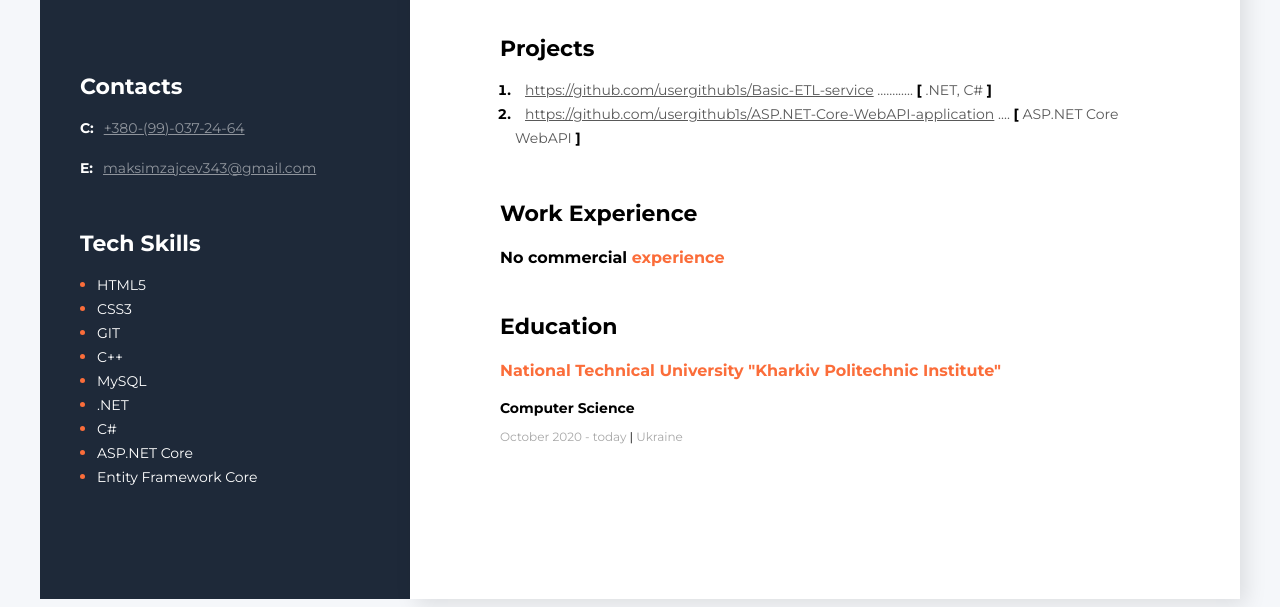
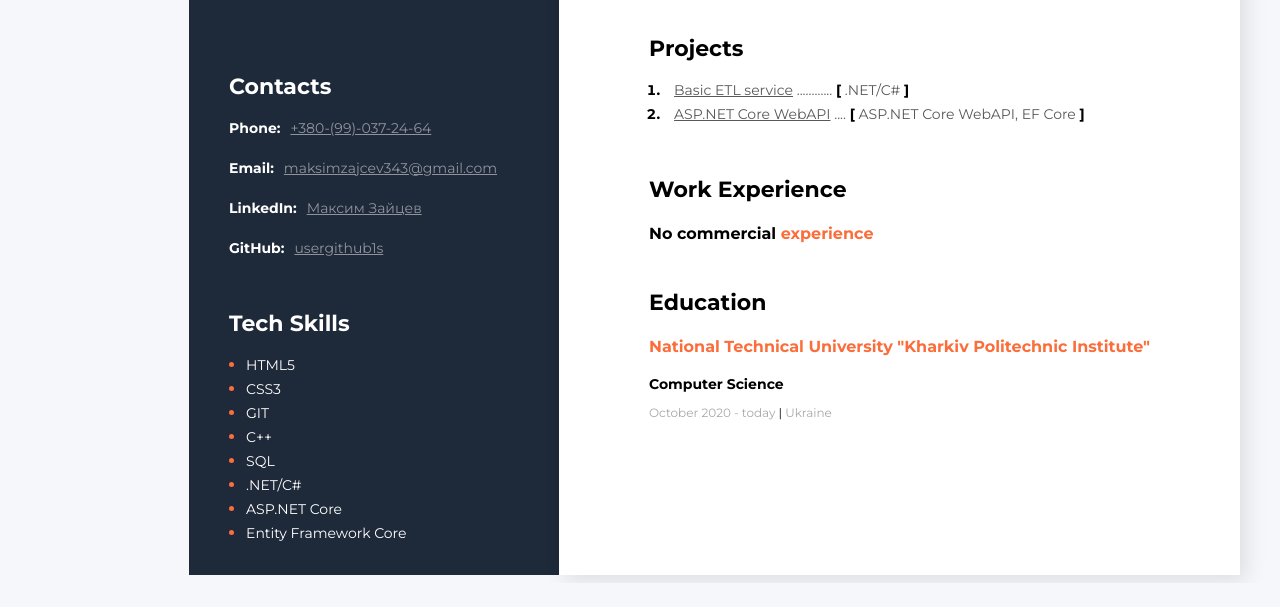
Before and after one commit to MaksymZaitsev20/usergithub1s.github.io, a plain HTML site: page index.html in a window 1280 px wide. Shown: the part 329-936 px from the top of the page. After the commit the page ends 912 px from the top, so only its background shows below. Drawn offline with Linux system fonts and the light colour scheme.

Commit message:
Fixed incorrect links

```diff
--- a/index.html
+++ b/index.html
@@ -36,16 +36,16 @@
                 <ol class="projects-list">
                     <li class="projects-item">
                         <span class="project">
-                            <a href="https://hellenglish.goit.global/" class="project-link">https://github.com/usergithub1s/Basic-ETL-service</a>
+                            <a href="https://github.com/usergithub1s/Basic-ETL-service" class="project-link" target="_blank" rel="noopener noreferrer">Basic ETL service</a>
                             ............
-                            <span class="project-bracket">[</span> .NET, C# <span class="project-bracket">]</span>
+                            <span class="project-bracket">[</span> .NET/C# <span class="project-bracket">]</span>
                         </span>
                     </li>
                     <li class="projects-item">
                         <span class="project">
-                            <a href="https://cryptohub.goit.global/" class="project-link">https://github.com/usergithub1s/ASP.NET-Core-WebAPI-application</a>
+                            <a href="https://github.com/usergithub1s/ASP.NET-Core-WebAPI-application" class="project-link" target="_blank" rel="noopener noreferrer">ASP.NET Core WebAPI</a>
                             ....
-                            <span class="project-bracket">[</span> ASP.NET Core WebAPI <span class="project-bracket">]</span>
+                            <span class="project-bracket">[</span> ASP.NET Core WebAPI, EF Core <span class="project-bracket">]</span>
                         </span>
                     </li>
                 </ol>
@@ -109,10 +109,20 @@
                 <h3 class="sidebar-title">Contacts</h3>
                 <div>
                     <p>
-                        <span class="contact-type">C:</span><a href="tel:+380990372464" class="contact-link">+380-(99)-037-24-64</a>
+                        <span class="contact-type">Phone:</span><a href="tel:+380990372464" class="contact-link">+380-(99)-037-24-64</a>
                     </p>
                     <p>
-                        <span class="contact-type">E:</span><a href="mailto:maksimzajcev343@gmail.com" class="contact-link">maksimzajcev343@gmail.com</a>
+                        <span class="contact-type">Email:</span><a href="mailto:maksimzajcev343@gmail.com"
+                            class="contact-link">maksimzajcev343@gmail.com</a>
+                    </p>
+                    <p>
+                        <span class="contact-type">LinkedIn:</span><a
+                            href="https://www.linkedin.com/in/%D0%BC%D0%B0%D0%BA%D1%81%D0%B8%D0%BC-%D0%B7%D0%B0%D0%B9%D1%86%D0%B5%D0%B2-08b789244/"
+                            class="contact-link" target="_blank" rel="noopener noreferrer">Максим Зайцев</a>
+                    </p>
+                    <p>
+                        <span class="contact-type">GitHub:</span><a href="https://github.com/usergithub1s" class="contact-link"
+                            target="_blank" rel="noopener noreferrer">usergithub1s</a>
                     </p>
                 </div>
             </div>
@@ -125,9 +135,8 @@
                     <li class="tech-skills-item"><span class="tech-skills-text">CSS3</span></li>
                     <li class="tech-skills-item"><span class="tech-skills-text">GIT</span></li>
                     <li class="tech-skills-item"><span class="tech-skills-text">C++</span></li>
-                    <li class="tech-skills-item"><span class="tech-skills-text">MySQL</span></li>
-                    <li class="tech-skills-item"><span class="tech-skills-text">.NET</span></li>
-                    <li class="tech-skills-item"><span class="tech-skills-text">C#</span></li>
+                    <li class="tech-skills-item"><span class="tech-skills-text">SQL</span></li>
+                    <li class="tech-skills-item"><span class="tech-skills-text">.NET/C#</span></li>
                     <li class="tech-skills-item"><span class="tech-skills-text">ASP.NET Core</span></li>
                     <li class="tech-skills-item"><span class="tech-skills-text">Entity Framework Core</span></li>
                 </ul>
```
